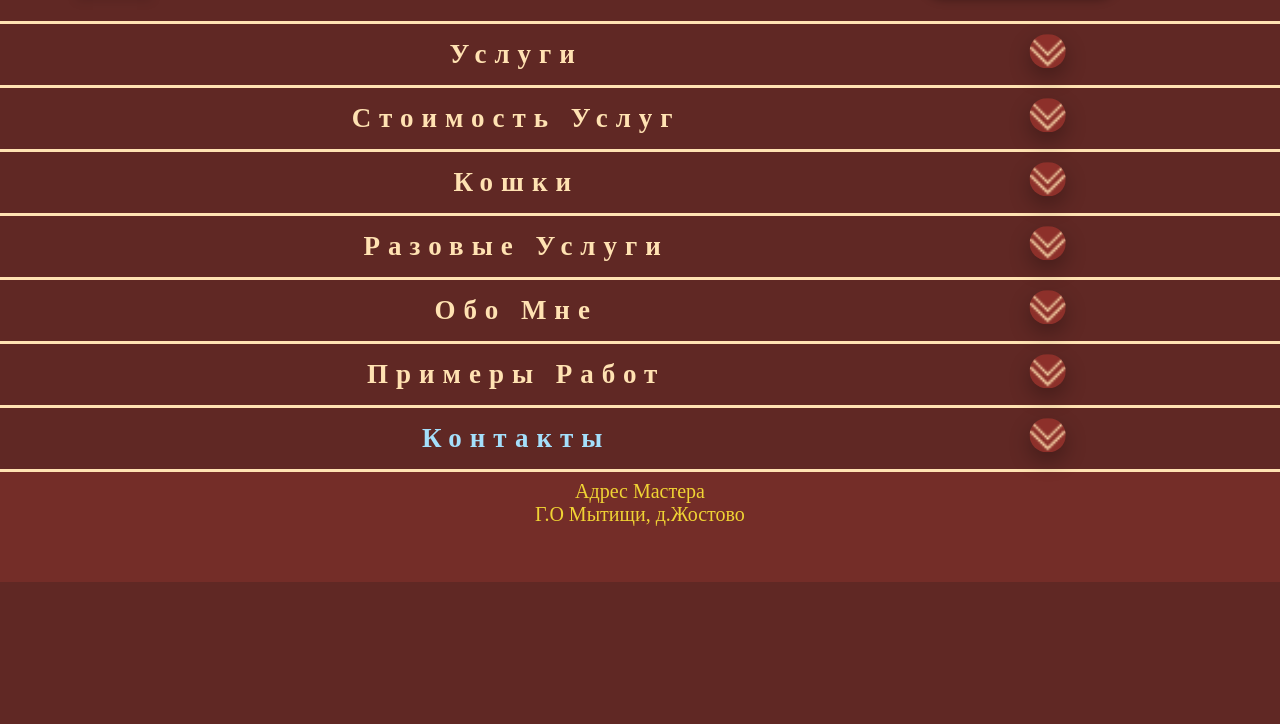
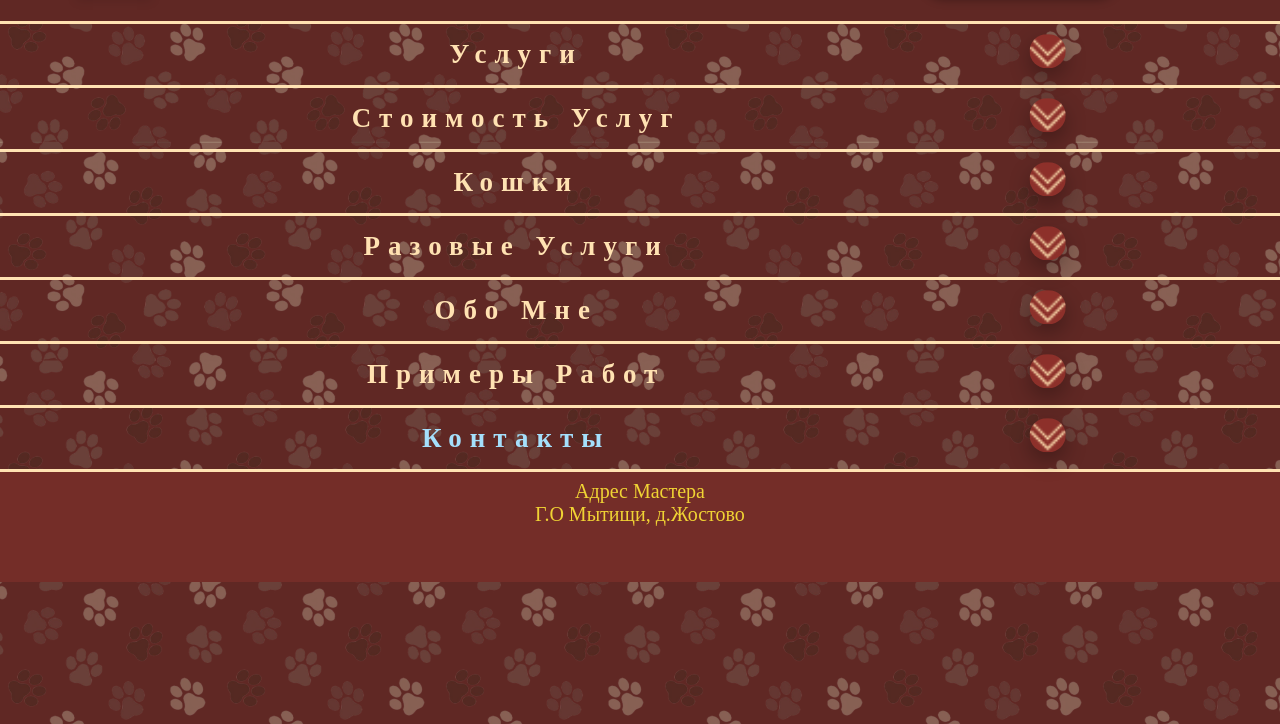
Before and after one commit to SokolovWebs/Profi-Grumer, a plain HTML site: page index.html in a window 1280 px wide. Shown: the part 76-800 px from the top of the page. Drawn offline with Linux system fonts and the light colour scheme; a web font is replaced by a local one.

Commit message:
style.css

```diff
--- a/css/style.css
+++ b/css/style.css
@@ -25,7 +25,7 @@ html{
 
 body{
   background-color: #602824;
-  background-image: url(img/BG_pattern.png);
+  background-image: url(../img/BG_pattern.png);
   background-repeat: repeat;
 }
 
```
